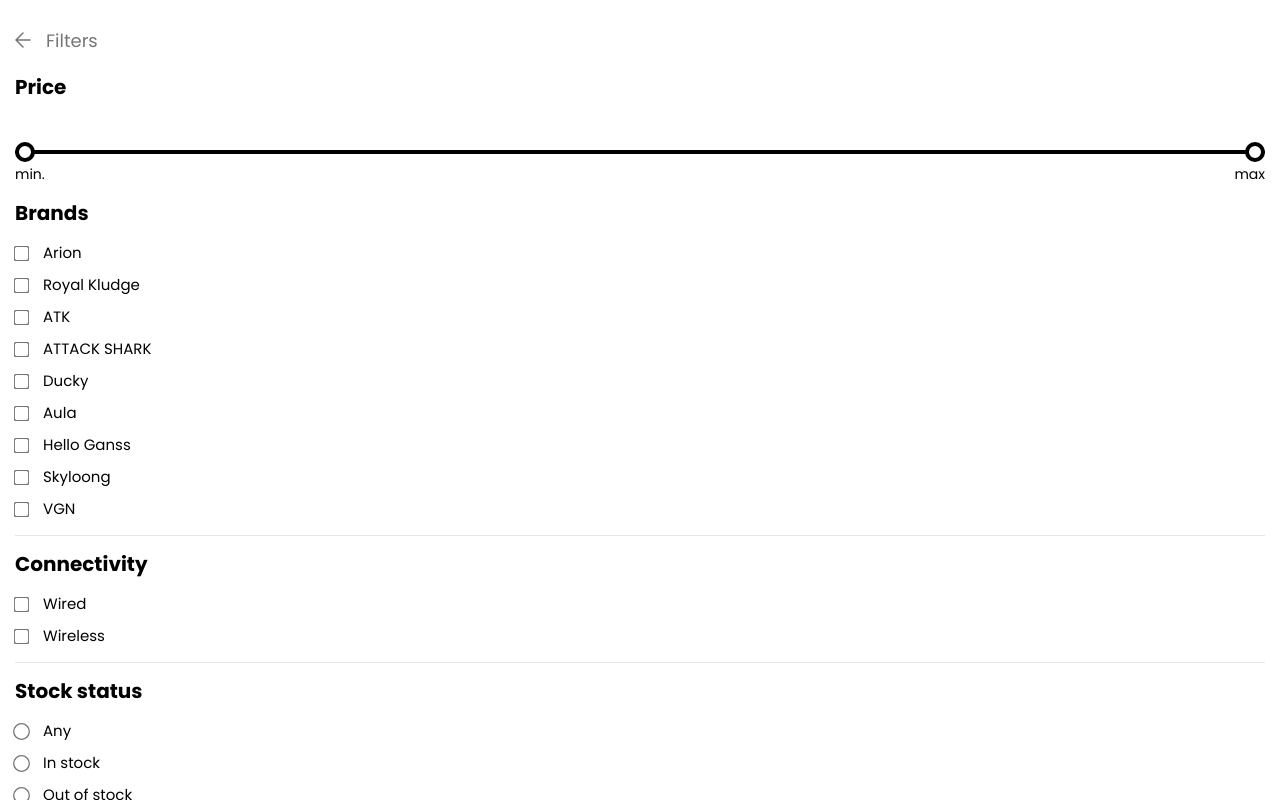
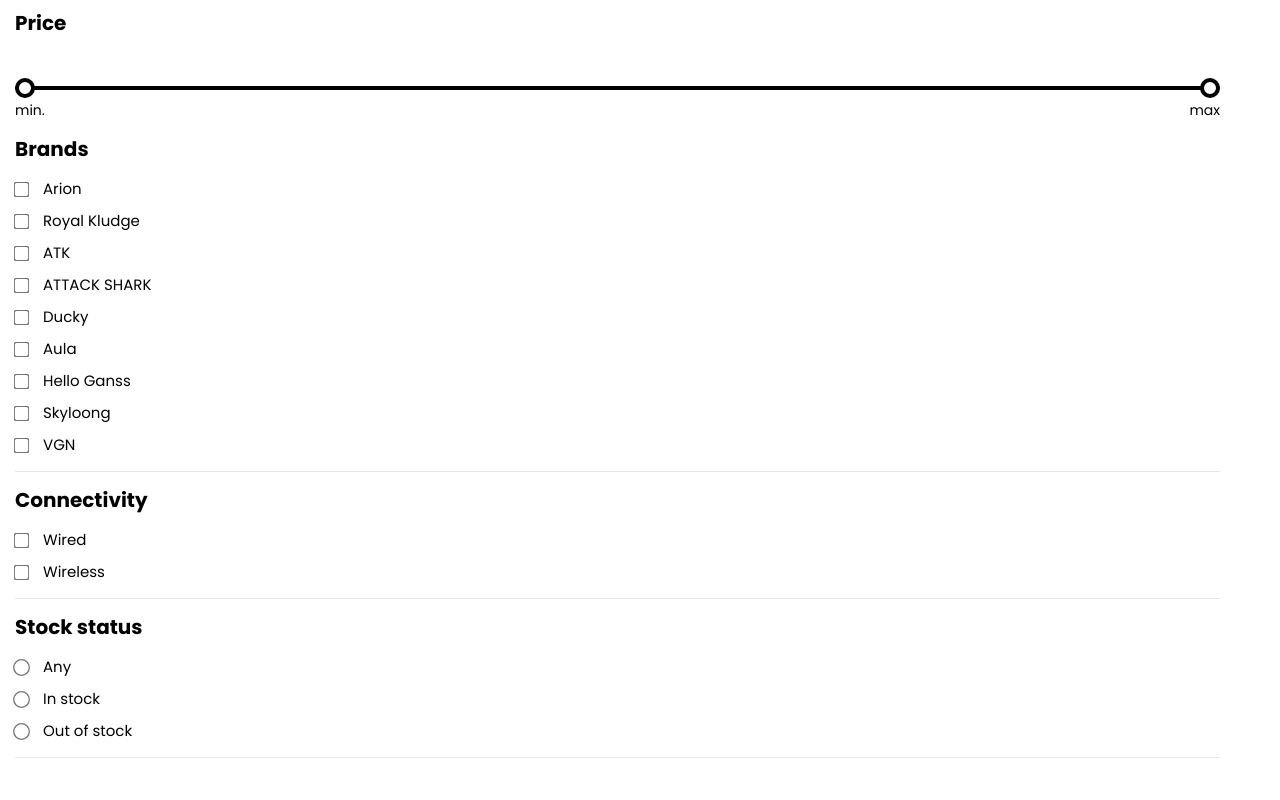
Before and after one commit to Naji2402/Meckeys-js-filter-project, a plain HTML site: page index.html in a window 1280 px wide. Both pictures are taken after a click on the button "All filters". Shown: the top 800 px of the page. Drawn offline with Linux system fonts and the light colour scheme.

Commit message:
all filter problem fixed

```diff
--- a/index.html
+++ b/index.html
@@ -101,15 +101,20 @@
 
 
 
+
     <main class="product-section">
         <div class="product-filter-section">
             <div class="product-filter-section-main">
+                <div class="go-back">
+                    <svg viewBox="0 0 16 16" xmlns:xlink="http://www.w3.org/1999/xlink" fill="none" xmlns="http://www.w3.org/2000/svg" width="16" height="16" aria-hidden="true"><g clip-path="url(#a)" stroke="#767676" stroke-width="1.5px" stroke-linecap="round" stroke-linejoin="round" fill="none"><path d="M15 8H1M8 15 1 8l7-7" stroke="#767676" fill="none" stroke-width="1.5px"></path></g><defs><clipPath id="a"><path fill="#fff" d="M0 0h16v16H0z"></path></clipPath></defs></svg>
+                    <p>Filters</p>
+                </div>
                 <div class="price-filter">
                     <h3>Price</h3>
                    <div class="range-slider">
                         <div class="range-fill"></div>
-                        <input type="range" class="min-price" value="0" min="0" max="4000" step="10">
-                        <input type="range" class="max-price" value="4000" min="0" max="4000" step="10">
+                        <input type="range"  class="min-price slider" value="0" min="0" max="10000" step="10">
+                        <input type="range" class="max-price slider" value="10000" min="0" max="10000" step="10">
                     </div>
 
                     <div class="price-content">
@@ -225,107 +230,6 @@
         </div>
     </main>
 
-
-    <!-- all filter button open close -->
-
-
-    <div class="product-filter-section-main product-filter-section-main-button">
-        <div class="go-back">
-            <svg viewBox="0 0 16 16" xmlns:xlink="http://www.w3.org/1999/xlink" fill="none" xmlns="http://www.w3.org/2000/svg" width="16" height="16" aria-hidden="true"><g clip-path="url(#a)" stroke="#767676" stroke-width="1.5px" stroke-linecap="round" stroke-linejoin="round" fill="none"><path d="M15 8H1M8 15 1 8l7-7" stroke="#767676" fill="none" stroke-width="1.5px"></path></g><defs><clipPath id="a"><path fill="#fff" d="M0 0h16v16H0z"></path></clipPath></defs></svg>
-            <p>Filters</p>
-        </div>
-                <div class="price-filter">
-                    <h3>Price</h3>
-                    <div class="range-slider">
-                        <div class="range-fill"></div>
-                        <input type="range" class="min-price" value="0" min="0" max="4000" step="10">
-                        <input type="range" class="max-price" value="4000" min="0" max="4000" step="10">
-                    </div>
-
-                    <div class="price-content">
-                        <div>
-                            <p id="min-value">min.</p>
-                        </div>
-
-                        <div>
-                            <p id="max-value">max</p>
-                        </div>
-                    </div>
-                </div>
-                <div class="filter-section">
-                    <h3>Brands</h3>
-                    <div class="filter-options">
-                        <div>
-                            <input type="checkbox" value="Arion">
-                            <span>Arion</span>
-                        </div>
-                        <div>
-                            <input type="checkbox" value="Royal Kludge">
-                            <span>Royal Kludge</span>
-                        </div>
-                        <div>
-                            <input type="checkbox" value="ATK">
-                            <span>ATK</span>
-                        </div>
-                        <div>
-                            <input type="checkbox" value="ATTACK SHARK">
-                            <span>ATTACK SHARK</span>
-                        </div>
-                        <div>
-                            <input type="checkbox" value="Ducky">
-                            <span>Ducky</span>
-                        </div>
-                        <div>
-                            <input type="checkbox" value="Aula">
-                            <span>Aula</span>
-                        </div>
-                        <div>
-                            <input type="checkbox" value="Hello Ganss">
-                            <span>Hello Ganss</span>
-                        </div>
-                        <div>
-                            <input type="checkbox" value="Skyloong">
-                            <span>Skyloong</span>
-                        </div>
-                        <div>
-                            <input type="checkbox" value="VGN">
-                            <span>VGN</span>
-                        </div>
-                    </div>
-                </div>
-                <div class="filter-section">
-                    <h3>Connectivity</h3>
-                    <div class="filter-options">
-                        <div>
-                            <input type="checkbox" value="Arion">
-                            <span>Wired</span>
-                        </div>
-                        <div>
-                            <input type="checkbox" value="Royal Kludge">
-                            <span>Wireless</span>
-                        </div>
-                    </div>
-                </div>
-                <div class="filter-section">
-                    <h3>Stock status</h3>
-                    <div class="filter-options">
-                        <div>
-                            <input type="radio" name="stock" value="Any">
-                            <span>Any</span>
-                        </div>
-                        <div>
-                            <input type="radio" name="stock" value="In stock">
-                            <span>In stock</span>
-                        </div>
-                        <div>
-                            <input type="radio" name="stock" value="Out of stock">
-                            <span>Out of stock</span>
-                        </div>
-                    </div>
-                </div>
-            </div>
-
-
             <!-- brands filter button section -->
 
             <div class="filter-section filter-section-button">
--- a/products.json
+++ b/products.json
@@ -1,162 +1,203 @@
 [
   {
     "id": 1,
-        "name":"Royal Kludge RK R65",
-        "image":"images/image1.webp",
-        "price":4399,
-        "realPrice":6500,
-        "isWired": true
+    "name": "Royal Kludge RK R76",
+    "brandName": "Royal Kludge",
+    "image": "images/image1.webp",
+    "price": 4399,
+    "realPrice": 6500,
+    "isWired": true,
+    "isAvailable":true
   },
   {
     "id": 2,
-        "name":"Royal Kludge RK R65",
-        "image":"images/image2.webp",
-        "price":4399,
-        "realPrice":6500,
-        "isWired": false
+    "name": "EPOMAKER x AULA F75 MAX",
+    "brandName": "EPOMAKER",
+    "image": "images/image2.webp",
+    "price": 4399,
+    "realPrice": 6500,
+    "isWired": false,
+    "isAvailable":true
+
   },
   {
     "id": 3,
-        "name":"Royal Kludge RK R65",
-        "image":"images/image3.webp",
-        "price":4399,
-        "realPrice":6500,
-        "isWired": true
+    "name": "Royal Kludge R75-WIRELESS",
+    "brandName": "Royal Kludge",
+    "image": "images/image3.webp",
+    "price": 4399,
+    "realPrice": 6500,
+    "isWired": true,
+    "isAvailable":false
   },
   {
     "id": 4,
-        "name":"Royal Kludge RK R65",
-        "image":"images/image4.webp",
-        "price":4399,
-        "realPrice":6500,
-        "isWired": false
+    "name": "Aula F75 MAX",
+    "brandName": "Aula",
+    "image": "images/image4.webp",
+    "price": 4399,
+    "realPrice": 6500,
+    "isWired": false,
+    "isAvailable":true
   },
   {
     "id": 5,
-        "name":"Royal Kludge RK R65",
-        "image":"images/image5.webp",
-        "price":4399,
-        "realPrice":6500,
-        "isWired": true
+    "name": "Royal Kludge RK M75",
+    "brandName": "Royal Kludge",
+    "image": "images/image5.webp",
+    "price": 4399,
+    "realPrice": 6500,
+    "isWired": true,
+    "isAvailable":false
   },
   {
     "id": 6,
-        "name":"Royal Kludge RK R65",
-        "image":"images/image6.webp",
-        "price":4399,
-        "realPrice":6500,
-        "isWired": false
+    "name": "EPOMAKER X GALAXY 100",
+    "brandName": "EPOMAKER",
+    "image": "images/image6.webp",
+    "price": 4399,
+    "realPrice": 6500,
+    "isWired": false,
+    "isAvailable":true
   },
   {
     "id": 7,
-        "name":"Keychron K6 Wireless Mechanical Keyboard",
-        "image":"images/image1.webp",
-        "price":6999,
-        "realPrice":8500,
-        "isWired": true
+    "name": "Keychron Q1 V2",
+    "brandName": "Keychron",
+    "image": "images/image1.webp",
+    "price": 6999,
+    "realPrice": 8500,
+    "isWired": true,
+    "isAvailable":false
   },
   {
     "id": 8,
-        "name":"Logitech MX Mechanical Mini",
-        "image":"images/image2.webp",
-        "price":9999,
-        "realPrice":12499,
-        "isWired": false
+    "name": "EPOMAKER x AULA F75",
+    "brandName": "EPOMAKER",
+    "image": "images/image2.webp",
+    "price": 9999,
+    "realPrice": 12499,
+    "isWired": false,
+    "isAvailable":true
   },
   {
     "id": 9,
-        "name":"Akko 3068B Plus RGB Wireless",
-        "image":"images/image3.webp",
-        "price":7999,
-        "realPrice":9500,
-        "isWired": true
+    "name": "Arion Frost x Keychron K8 Pro",
+    "brandName": "Arion Frost",
+    "image": "images/image3.webp",
+    "price": 7999,
+    "realPrice": 9500,
+    "isWired": true,
+    "isAvailable":false
   },
   {
     "id": 10,
-        "name":"Anne Pro 2 60% Wireless Keyboard",
-        "image":"images/image4.webp",
-        "price":8499,
-        "realPrice":10200,
-        "isWired": false
+    "name": "Royal Kludge RK R75",
+    "brandName": "Royal Kludge",
+    "image": "images/image4.webp",
+    "price": 8499,
+    "realPrice": 10200,
+    "isWired": false,
+    "isAvailable":true
   },
   {
     "id": 11,
-        "name":"Ducky One 2 Mini RGB",
-        "image":"images/image5.webp",
-        "price":8999,
-        "realPrice":11000,
-        "isWired": true
+    "name": "EPOMAKER X AULA F99 Pro",
+    "brandName": "EPOMAKER",
+    "image": "images/image5.webp",
+    "price": 8999,
+    "realPrice": 11000,
+    "isWired": true,
+    "isAvailable":false
   },
   {
     "id": 12,
-        "name":"SteelSeries Apex Pro TKL",
-        "image":"images/image6.webp",
-        "price":12999,
-        "realPrice":15999,
-        "isWired": false
+    "name": "Hello Ganss GS 87C-HT",
+    "brandName": "Hello Ganss",
+    "image": "images/image6.webp",
+    "price": 12999,
+    "realPrice": 15999,
+    "isWired": false,
+    "isAvailable":true
   },
   {
     "id": 13,
-        "name":"Razer BlackWidow V4 Pro",
-        "image":"images/image1.webp",
-        "price":14999,
-        "realPrice":18999,
-        "isWired": true
+    "name": "Keychron Q1 V2",
+    "brandName": "Keychron",
+    "image": "images/image1.webp",
+    "price": 14999,
+    "realPrice": 18999,
+    "isWired": true,
+    "isAvailable":false
   },
   {
     "id": 14,
-        "name":"Corsair K70 RGB TKL",
-        "image":"images/image2.webp",
-        "price":11999,
-        "realPrice":14999,
-        "isWired": false
+    "name": "Royal Kludge R75-WIRELESS",
+    "brandName": "Royal Kludge",
+    "image": "images/image2.webp",
+    "price": 11999,
+    "realPrice": 14999,
+    "isWired": false,
+    "isAvailable":true
   },
   {
     "id": 15,
-        "name":"Epomaker TH80 Pro",
-        "image":"images/image3.webp",
-        "price":7499,
-        "realPrice":9200,
-        "isWired": true
+    "name": "EPOMAKER X GALAXY 100",
+    "brandName": "EPOMAKER",
+    "image": "images/image3.webp",
+    "price": 7499,
+    "realPrice": 9200,
+    "isWired": true,
+    "isAvailable":false
   },
   {
     "id": 16,
-        "name":"Keychron K8 Pro",
-        "image":"images/image4.webp",
-        "price":8999,
-        "realPrice":10999,
-        "isWired": false
+    "name": "Aula F75 MAX",
+    "brandName": "Aula",
+    "image": "images/image4.webp",
+    "price": 8999,
+    "realPrice": 10999,
+    "isWired": false,
+    "isAvailable":true
   },
   {
     "id": 17,
-        "name":"NuPhy Air75 Low Profile Keyboard",
-        "image":"images/image5.webp",
-        "price":8999,
-        "realPrice":11499,
-        "isWired": true
+    "name": "Royal Kludge RK M75",
+    "brandName": "Royal Kludge",
+    "image": "images/image5.webp",
+    "price": 8999,
+    "realPrice": 11499,
+    "isWired": true,
+    "isAvailable":false
   },
   {
     "id": 18,
-        "name":"Logitech G Pro X TKL Lightspeed",
-        "image":"images/image6.webp",
-        "price":13999,
-        "realPrice":16999,
-        "isWired": false
+    "name": "EPOMAKER X AULA F99 Pro",
+    "brandName": "EPOMAKER",
+    "image": "images/image6.webp",
+    "price": 13999,
+    "realPrice": 16999,
+    "isWired": false,
+    "isAvailable":true
   },
   {
     "id": 19,
-        "name":"Royal Kludge RK84",
-        "image":"images/image1.webp",
-        "price":5499,
-        "realPrice":7500,
-        "isWired": true
+    "name": "Royal Kludge RK R76",
+    "brandName": "Royal Kludge",
+    "image": "images/image1.webp",
+    "price": 5499,
+    "realPrice": 7500,
+    "isWired": true,
+    "isAvailable":false
   },
   {
     "id": 20,
-        "name":"Keydous NJ80-AP Wireless",
-        "image":"images/image2.webp",
-        "price":9599,
-        "realPrice":11999,
-        "isWired": false
+    "name": "EPOMAKER x AULA F75 MAX",
+    "brandName": "EPOMAKER",
+    "image": "images/image2.webp",
+    "price": 9599,
+    "realPrice": 11999,
+    "isWired": false,
+    "isAvailable":true
   }
 ]
--- a/script.js
+++ b/script.js
@@ -1,21 +1,21 @@
 
 
-fetchProducts();
 
 // filter button open and close section
 
 let allFilterBtn = document.querySelector('#allFilterBtn');
-let allFilter = document.querySelector('.product-filter-section-main-button');
+let allFilter = document.querySelector('.product-filter-section');
 let backButton = document.querySelector('.go-back');
 let brandBtn = document.querySelector('#brandBtn');
 let brandFilter = document.querySelector('.filter-section-button');
 let backButtonTwo = document.querySelector('.back-two');
 
 allFilterBtn.addEventListener('click', () => {
-    allFilter.classList.toggle("all-filter-open")
+    allFilter.classList.toggle("product-filter-open")
+
 });
 backButton.addEventListener('click', () => {
-    allFilter.classList.toggle("all-filter-open")
+    allFilter.classList.toggle("product-filter-open")
 });
 
 brandBtn.addEventListener('click', () => {
@@ -45,6 +45,7 @@ closeHam.addEventListener('click', () => {
 let productsContainer = document.querySelector('#productsContainer');
 
 async function fetchProducts() {
+    try{
         let res = await fetch('products.json');
         let data = await res.json();
         data.forEach((product) => {
@@ -65,4 +66,36 @@ async function fetchProducts() {
             </div>
             </div>`
         });
+    }catch(err) {
+        console.log(err);
     }
+}
+
+fetchProducts();
+
+// filter slider section
+
+
+
+let input = document.querySelectorAll('.slider');
+
+let minValue = document.querySelector('#min-value');
+let maxValue = document.querySelector('#max-value');
+
+let rangeFill = document.querySelector('.range-fill');
+
+input.forEach((inp) => {
+    inp.addEventListener('input', () => {
+        let minPrice = parseInt(input[0].value);
+        let maxPrice = parseInt(input[1].value);
+
+        if (minPrice > maxPrice) {
+            let tempValue = maxPrice;
+            maxPrice = minPrice;
+            minPrice = tempValue
+        }
+
+        minValue.innerHTML = `$ ${minPrice}`
+        maxValue.innerHTML = `$ ${maxPrice}`
+    });
+});
--- a/styles.css
+++ b/styles.css
@@ -285,7 +285,21 @@
 }
 .product-filter-section{
     display: none;
+
 }
+.product-filter-open{
+    display: block;
+    position: fixed;
+    top: -30px;
+    left: 0;
+    right: 0;
+    height: 100vh;
+    background-color: white;
+    z-index: 2;
+    padding: 10px 15px;
+}
+
+
 .products{
     display: flex;
     flex-direction: column;
@@ -457,7 +471,7 @@
 
 
 .product-filter-section{
-    min-width: 290px;
+    min-width: 325px;
     margin-top: 30px;
 }
 .product-filter-section-main{
@@ -514,6 +528,7 @@
     width: 100%;
     padding: 12px 0px 16px;
 }
+
 .go-back p{
     font-size: 18px;
     font-weight: 400;
@@ -534,7 +549,7 @@
     margin-bottom: 16px;
     text-align: left;
 }
-.product-filter-section-main-button{
+/* .product-filter-section-main-button{
     padding: 10px 15px;
     position: fixed;
     top: 0;
@@ -544,7 +559,7 @@
     background-color: white;
     display: none;
 
-}
+} */
 .filter-section-button{
      padding: 10px 15px;
     position: fixed;
@@ -601,3 +616,11 @@ input[type="range"]::-webkit-slider-thumb{
     pointer-events: all;
     margin-top: -8px;
 }
+
+
+
+@media screen and (min-width:959px) {
+    .go-back{
+        display: none;
+    }
+}
```
Lines whose indentation alone changed are shown as unchanged.
